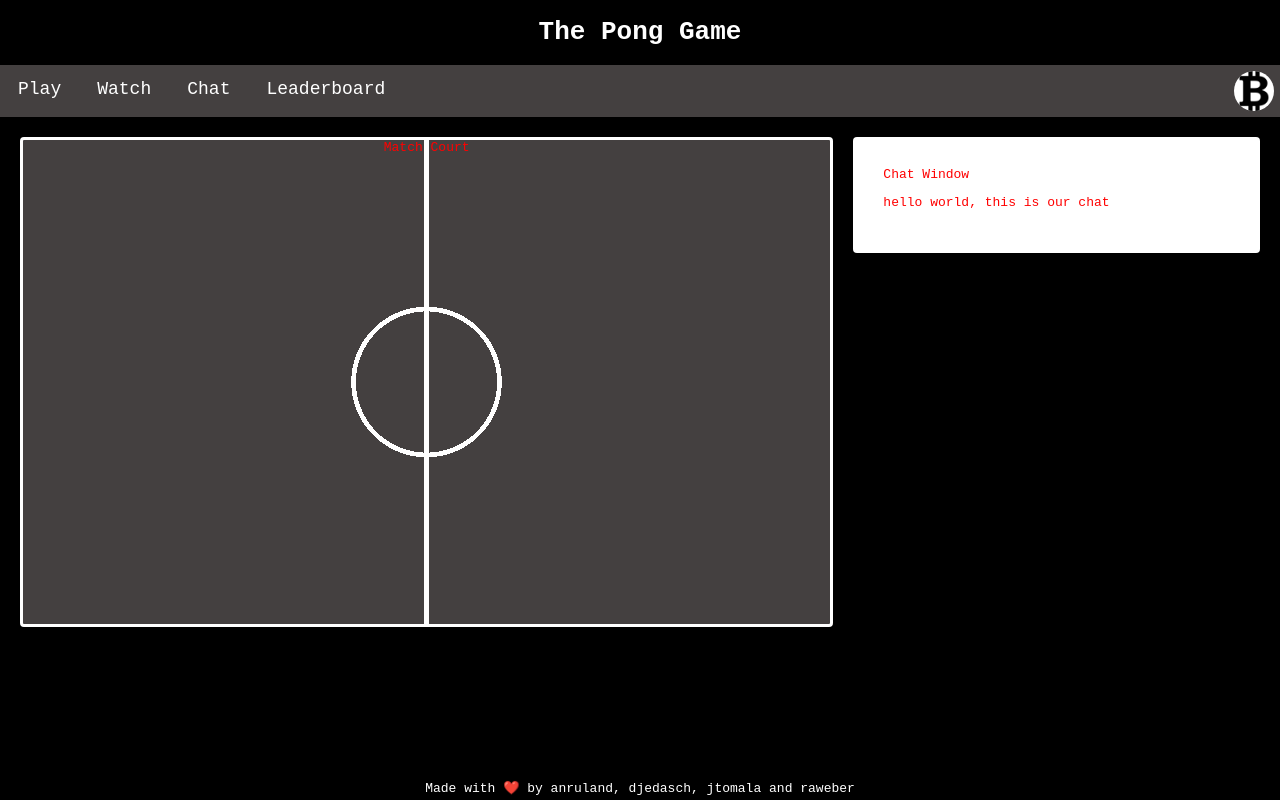
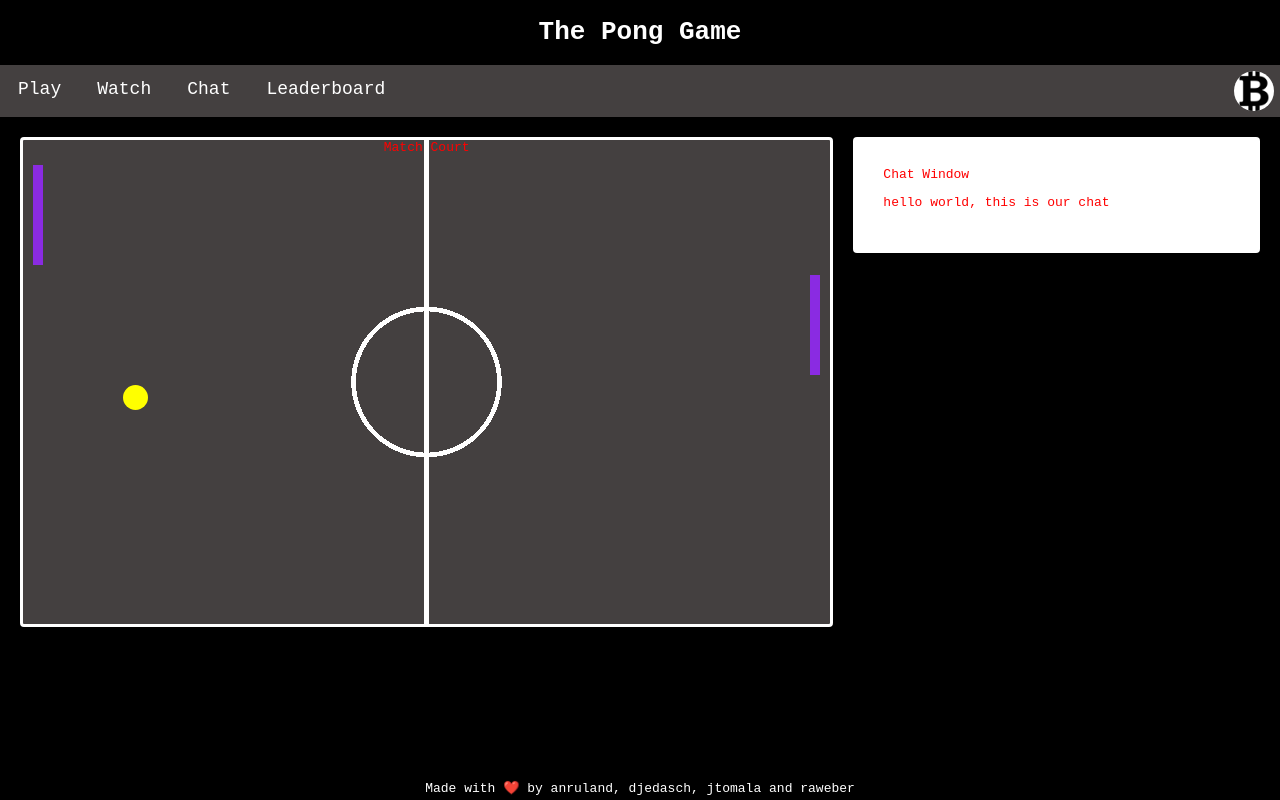
Before and after one commit to amr21code/42_06_ft_transcendence, a Vue app in the folder frontend/: page / in a window 1280 px wide. Built offline with nearby package versions, Linux system fonts and the light colour scheme.

Commit message:
for andi

```diff
--- a/frontend/src/components/MatchCourt.vue
+++ b/frontend/src/components/MatchCourt.vue
@@ -1,7 +1,9 @@
 <template>
 	<div class="match-court">
 		Match Court
-
+		<div class="player_one"></div>
+		<div class="player_two"></div>
+		<div class="play-ball"></div>
 	</div>
 </template>
 
@@ -29,4 +31,23 @@ export default defineComponent({
 			linear-gradient(to right, transparent 49.75%, white 0 50.25%, transparent 0);
 		/* padding: 30px; */
 	}
+	.player_one {
+		/* background-color: blueviolet; */
+		height: 100px; /* MAKE ADJUSTABLE AND RESPONSIVE */
+		border-left: 10px solid blueviolet;
+		margin: 10px;
+	}
+	.player_two {
+		/* background-color: blueviolet; */
+		height: 100px; /* MAKE ADJUSTABLE AND RESPONSIVE */
+		border-right: 10px solid blueviolet;
+		margin: 10px;
+	}
+	.play-ball {
+		background-color: yellow;
+		height: 25px;
+		width: 25px;
+		border-radius: 50%;
+		margin-left: 100px;
+	}
 </style>
```
